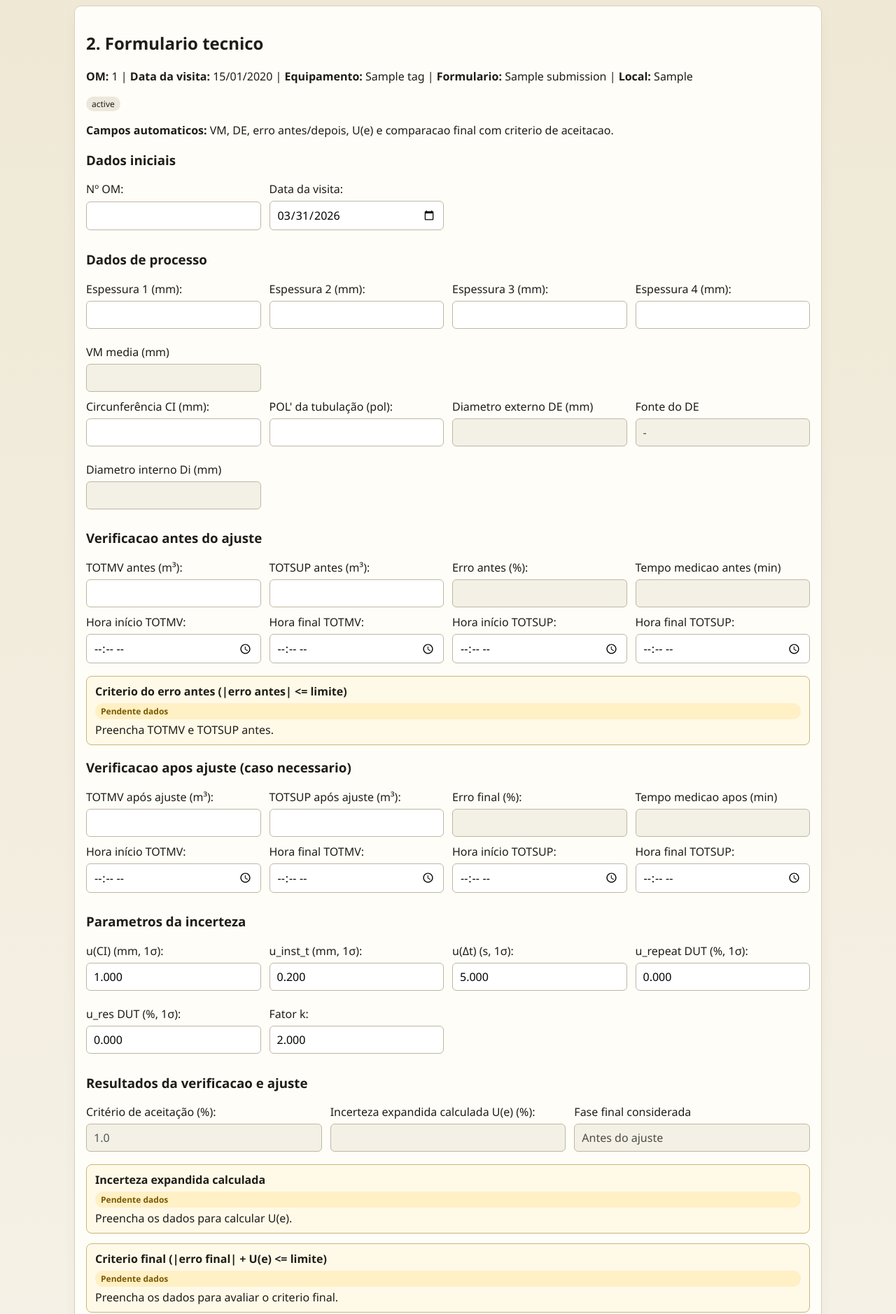
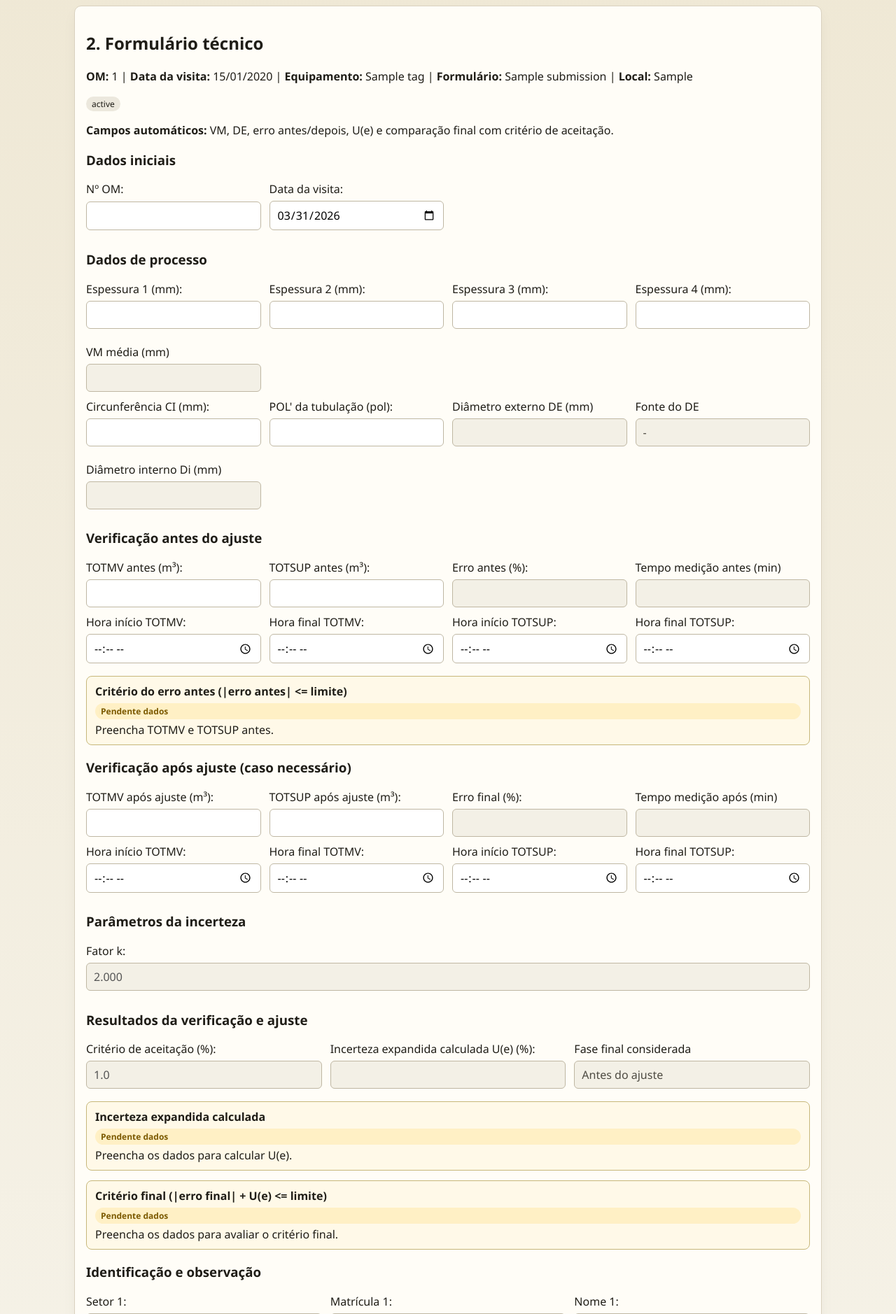
Before and after one commit to dougbritosilveira-design/for_verificacao, a Django app: template templates/inspecoes/form_edit_flow_adjust.html in a window 1280 px wide. Shown: the part 58-1936 px from the top of the page at 70% size. Run offline with Django 4.2, Linux system fonts and the light colour scheme; tables that the repository leaves empty hold one stand-in row (values such as "Sample post"); the template is opened without the code that fills it: values that come from a table or form of the project are taken from there, most other values are stand-ins (such as "Sample title", 1, 10 or a date in 2020).

Commit message:
Ajusta FOR 08.05.006: ortografia, casas decimais e parametros de incerteza

```diff
--- a/inspecoes/forms.py
+++ b/inspecoes/forms.py
@@ -785,6 +785,26 @@ class FlowAdjustTechnicalForm(forms.ModelForm):
         self.fields['error_before_pct'].widget.attrs.update({'step': '0.01'})
         self.fields['error_after_pct'].widget.attrs.update({'step': '0.01'})
 
+        # Mantemos os parâmetros para cálculo interno, mas ocultos na interface.
+        for name in [
+            'flow_adjust_u_ci_mm',
+            'flow_adjust_u_inst_t_mm',
+            'flow_adjust_u_delta_t_s',
+            'flow_adjust_u_dut_repeat_pct',
+            'flow_adjust_u_dut_res_pct',
+        ]:
+            self.fields[name].widget = forms.HiddenInput()
+            self.fields[name].required = False
+
+        # Fator k deve ficar visível apenas em modo leitura.
+        self.fields['flow_adjust_k_factor'].disabled = True
+        self.fields['flow_adjust_k_factor'].widget.attrs.update(
+            {
+                'style': 'background:#f3f0e6;',
+                'title': 'Campo bloqueado. Valor padrão do método.',
+            }
+        )
+
         for name in [
             'acceptance_criterion_pct',
             'expanded_uncertainty_calc_pct',
--- a/templates/inspecoes/form_edit_flow_adjust.html
+++ b/templates/inspecoes/form_edit_flow_adjust.html
@@ -1,12 +1,12 @@
 {% extends 'base.html' %}
-{% block title %}Formulario tecnico - Medidor de vazao (FOR 08.05.006){% endblock %}
+{% block title %}Formulário técnico - Medidor de vazão (FOR 08.05.006){% endblock %}
 {% block content %}
-<h2>2. Formulario tecnico</h2>
+<h2>2. Formulário técnico</h2>
 <p>
   <strong>OM:</strong> {{ submission.om_number }}
   | <strong>Data da visita:</strong> {{ submission.execution_date|date:"d/m/Y" }}
   | <strong>Equipamento:</strong> {{ submission.equipment.tag }}
-  | <strong>Formulario:</strong> {{ submission.form_type_label }}
+  | <strong>Formulário:</strong> {{ submission.form_type_label }}
   | <strong>Local:</strong> {{ submission.location_snapshot }}
 </p>
 <p><span class="status-chip">{{ submission.get_status_display }}</span></p>
@@ -14,16 +14,16 @@
   <div class="accept-box fail" style="margin-top:8px;">
     <p style="margin:0 0 6px;"><strong>Reprovado - Refazer</strong></p>
     <p style="margin:0;">
-      <strong>Observacao do avaliador:</strong>
+      <strong>Observação do avaliador:</strong>
       {% if submission.validation_feedback %}
         {{ submission.validation_feedback|linebreaksbr }}
       {% else %}
-        Sem observacao.
+        Sem observação.
       {% endif %}
     </p>
   </div>
 {% endif %}
-<p><strong>Campos automaticos:</strong> VM, DE, erro antes/depois, U(e) e comparacao final com criterio de aceitacao.</p>
+<p><strong>Campos automáticos:</strong> VM, DE, erro antes/depois, U(e) e comparação final com critério de aceitação.</p>
 
 <style>
   .accept-box { border:1px solid #d9d1bf; border-radius:8px; padding:10px 12px; margin: 8px 0 14px; background:#faf8f2; }
@@ -62,22 +62,22 @@
     <p>{{ form.flow_adjust_thickness_2_mm.label_tag }} {{ form.flow_adjust_thickness_2_mm }}</p>
     <p>{{ form.flow_adjust_thickness_3_mm.label_tag }} {{ form.flow_adjust_thickness_3_mm }}</p>
     <p>{{ form.flow_adjust_thickness_4_mm.label_tag }} {{ form.flow_adjust_thickness_4_mm }}</p>
-    <p><label for="id_flow_adjust_vm_display">VM media (mm)</label><input id="id_flow_adjust_vm_display" class="auto-locked" type="text" readonly disabled></p>
+    <p><label for="id_flow_adjust_vm_display">VM média (mm)</label><input id="id_flow_adjust_vm_display" class="auto-locked" type="text" readonly disabled></p>
   </div>
   <div class="row">
     <p>{{ form.flow_adjust_circumference_ci_mm.label_tag }} {{ form.flow_adjust_circumference_ci_mm }}</p>
     <p>{{ form.flow_adjust_pipe_nominal_in.label_tag }} {{ form.flow_adjust_pipe_nominal_in }}</p>
-    <p><label for="id_flow_adjust_de_display">Diametro externo DE (mm)</label><input id="id_flow_adjust_de_display" class="auto-locked" type="text" readonly disabled></p>
+    <p><label for="id_flow_adjust_de_display">Diâmetro externo DE (mm)</label><input id="id_flow_adjust_de_display" class="auto-locked" type="text" readonly disabled></p>
     <p><label for="id_flow_adjust_de_source">Fonte do DE</label><input id="id_flow_adjust_de_source" class="auto-locked" type="text" readonly disabled></p>
-    <p><label for="id_flow_adjust_di_display">Diametro interno Di (mm)</label><input id="id_flow_adjust_di_display" class="auto-locked" type="text" readonly disabled></p>
+    <p><label for="id_flow_adjust_di_display">Diâmetro interno Di (mm)</label><input id="id_flow_adjust_di_display" class="auto-locked" type="text" readonly disabled></p>
   </div>
 
-  <h3>Verificacao antes do ajuste</h3>
+  <h3>Verificação antes do ajuste</h3>
   <div class="row">
     <p>{{ form.flow_adjust_before_totmv_m3.label_tag }} {{ form.flow_adjust_before_totmv_m3 }}</p>
     <p>{{ form.flow_adjust_before_totsup_m3.label_tag }} {{ form.flow_adjust_before_totsup_m3 }}</p>
     <p>{{ form.error_before_pct.label_tag }} {{ form.error_before_pct }}</p>
-    <p><label for="id_flow_adjust_before_duration">Tempo medicao antes (min)</label><input id="id_flow_adjust_before_duration" class="auto-locked" type="text" readonly disabled></p>
+    <p><label for="id_flow_adjust_before_duration">Tempo medição antes (min)</label><input id="id_flow_adjust_before_duration" class="auto-locked" type="text" readonly disabled></p>
   </div>
   <div class="row" style="grid-template-columns:repeat(4,minmax(220px,1fr));">
     <p>{{ form.flow_adjust_before_totmv_start_time.label_tag }} {{ form.flow_adjust_before_totmv_start_time }}</p>
@@ -88,18 +88,18 @@
 
   <div id="before-box" class="accept-box pending">
     <p style="margin:0 0 4px;">
-      <strong>Criterio do erro antes (|erro antes| <= limite)</strong>
+      <strong>Critério do erro antes (|erro antes| <= limite)</strong>
       <span id="before-pill" class="accept-pill pending">Pendente dados</span>
     </p>
     <p id="before-detail" style="margin:0;">Preencha TOTMV e TOTSUP antes.</p>
   </div>
 
-  <h3>Verificacao apos ajuste (caso necessario)</h3>
+  <h3>Verificação após ajuste (caso necessário)</h3>
   <div class="row">
     <p>{{ form.flow_adjust_after_totmv_m3.label_tag }} {{ form.flow_adjust_after_totmv_m3 }}</p>
     <p>{{ form.flow_adjust_after_totsup_m3.label_tag }} {{ form.flow_adjust_after_totsup_m3 }}</p>
     <p>{{ form.error_after_pct.label_tag }} {{ form.error_after_pct }}</p>
-    <p><label for="id_flow_adjust_after_duration">Tempo medicao apos (min)</label><input id="id_flow_adjust_after_duration" class="auto-locked" type="text" readonly disabled></p>
+    <p><label for="id_flow_adjust_after_duration">Tempo medição após (min)</label><input id="id_flow_adjust_after_duration" class="auto-locked" type="text" readonly disabled></p>
   </div>
   <div class="row" style="grid-template-columns:repeat(4,minmax(220px,1fr));">
     <p>{{ form.flow_adjust_after_totmv_start_time.label_tag }} {{ form.flow_adjust_after_totmv_start_time }}</p>
@@ -108,17 +108,17 @@
     <p>{{ form.flow_adjust_after_totsup_end_time.label_tag }} {{ form.flow_adjust_after_totsup_end_time }}</p>
   </div>
 
-  <h3>Parametros da incerteza</h3>
+  <h3>Parâmetros da incerteza</h3>
   <div class="row">
-    <p>{{ form.flow_adjust_u_ci_mm.label_tag }} {{ form.flow_adjust_u_ci_mm }}</p>
-    <p>{{ form.flow_adjust_u_inst_t_mm.label_tag }} {{ form.flow_adjust_u_inst_t_mm }}</p>
-    <p>{{ form.flow_adjust_u_delta_t_s.label_tag }} {{ form.flow_adjust_u_delta_t_s }}</p>
-    <p>{{ form.flow_adjust_u_dut_repeat_pct.label_tag }} {{ form.flow_adjust_u_dut_repeat_pct }}</p>
-    <p>{{ form.flow_adjust_u_dut_res_pct.label_tag }} {{ form.flow_adjust_u_dut_res_pct }}</p>
     <p>{{ form.flow_adjust_k_factor.label_tag }} {{ form.flow_adjust_k_factor }}</p>
+    {{ form.flow_adjust_u_ci_mm }}
+    {{ form.flow_adjust_u_inst_t_mm }}
+    {{ form.flow_adjust_u_delta_t_s }}
+    {{ form.flow_adjust_u_dut_repeat_pct }}
+    {{ form.flow_adjust_u_dut_res_pct }}
   </div>
 
-  <h3>Resultados da verificacao e ajuste</h3>
+  <h3>Resultados da verificação e ajuste</h3>
   <div class="row" style="grid-template-columns:repeat(3,minmax(220px,1fr));">
     <p>{{ form.acceptance_criterion_pct.label_tag }} {{ form.acceptance_criterion_pct }}</p>
     <p>{{ form.expanded_uncertainty_calc_pct.label_tag }} {{ form.expanded_uncertainty_calc_pct }}</p>
@@ -135,13 +135,13 @@
 
   <div id="final-box" class="accept-box pending">
     <p style="margin:0 0 4px;">
-      <strong>Criterio final (|erro final| + U(e) <= limite)</strong>
+      <strong>Critério final (|erro final| + U(e) <= limite)</strong>
       <span id="final-pill" class="accept-pill pending">Pendente dados</span>
     </p>
-    <p id="final-detail" style="margin:0;">Preencha os dados para avaliar o criterio final.</p>
+    <p id="final-detail" style="margin:0;">Preencha os dados para avaliar o critério final.</p>
   </div>
 
-  <h3>Identificacao e observacao</h3>
+  <h3>Identificação e observação</h3>
   <div class="row" style="grid-template-columns: repeat(3, minmax(220px,1fr)); align-items:start;">
     <div>
       <p>{{ form.sector.label_tag }} {{ form.sector }}</p>
@@ -167,13 +167,13 @@
 
   <div style="margin-top:12px; display:flex; gap:10px;">
     <button type="submit">Salvar</button>
-    <button type="submit" name="go_validate" value="1" class="secondary">Salvar e enviar para validacao</button>
+    <button type="submit" name="go_validate" value="1" class="secondary">Salvar e enviar para validação</button>
   </div>
 </form>
 
 <hr>
 <h3>Resumo calculado (MVP)</h3>
-<p>VM media espessura (mm): <span id="sum-vm">-</span></p>
+<p>VM média espessura (mm): <span id="sum-vm">-</span></p>
 <p>DE externo (mm): <span id="sum-de">-</span> | Di interno (mm): <span id="sum-di">-</span></p>
 <p>Erro antes (%): <span id="sum-err-before">-</span></p>
 <p>Erro final (%): <span id="sum-err-final">-</span></p>
@@ -349,7 +349,7 @@
       ? ((afterTotmv != null && afterTotmv !== 0 && afterTotsup != null) ? (afterTotsup / afterTotmv) : null)
       : ((beforeTotmv != null && beforeTotmv !== 0 && beforeTotsup != null) ? (beforeTotsup / beforeTotmv) : null);
     const finalDuration = (hasAfter && afterDuration != null) ? afterDuration : beforeDuration;
-    const finalPhase = hasAfter ? 'Apos ajuste' : 'Antes do ajuste';
+    const finalPhase = hasAfter ? 'Após ajuste' : 'Antes do ajuste';
 
     let uRelTempo = null;
     if (uDeltaT != null && finalDuration != null && finalDuration > 0) {
@@ -383,9 +383,9 @@
 
     const criterion = getNum('id_acceptance_criterion_pct');
     if (criterion != null) setNum('id_acceptance_criterion_pct', criterion, 1, true);
-    setNum('id_error_before_pct', beforeError, 3, true);
+    setNum('id_error_before_pct', beforeError, 2, true);
     setNum('id_error_after_pct', finalError, 3, true);
-    setNum('id_expanded_uncertainty_calc_pct', uExpanded, 3, true);
+    setNum('id_expanded_uncertainty_calc_pct', uExpanded, 2, true);
 
     setNum('id_flow_adjust_vm_display', vm, 3, false);
     setNum('id_flow_adjust_de_display', de, 3, false);
@@ -413,25 +413,25 @@
     if (criterion == null || beforeError == null) {
       setBox('before', 'pending', 'Preencha TOTMV e TOTSUP antes.');
     } else if (Math.abs(beforeError) <= criterion) {
-      setBox('before', 'ok', `Erro antes ${fmt(Math.abs(beforeError), 3)}% dentro do limite ${fmt(criterion, 1)}%.`);
+      setBox('before', 'ok', `Erro antes ${fmt(Math.abs(beforeError), 2)}% dentro do limite ${fmt(criterion, 2)}%.`);
     } else {
-      setBox('before', 'fail', `Erro antes ${fmt(Math.abs(beforeError), 3)}% fora do limite ${fmt(criterion, 1)}%.`);
+      setBox('before', 'fail', `Erro antes ${fmt(Math.abs(beforeError), 2)}% fora do limite ${fmt(criterion, 2)}%.`);
     }
 
     if (uExpanded == null) {
       setBox('uncert', 'pending', 'Preencha os dados para calcular U(e).');
     } else {
-      setBox('uncert', 'ok', `U(e) calculada: ${fmt(uExpanded, 3)}%.`);
+      setBox('uncert', 'ok', `U(e) calculada: ${fmt(uExpanded, 2)}%.`);
     }
 
     if (criterion == null || finalError == null || uExpanded == null) {
-      setBox('final', 'pending', 'Preencha os dados para avaliar o criterio final.');
+      setBox('final', 'pending', 'Preencha os dados para avaliar o critério final.');
     } else {
       const combined = Math.abs(finalError) + Math.abs(uExpanded);
       if (combined <= criterion) {
-        setBox('final', 'ok', `|Erro final| + U(e) = ${fmt(combined, 3)}% (limite ${fmt(criterion, 1)}%).`);
+        setBox('final', 'ok', `|Erro final| + U(e) = ${fmt(combined, 2)}% (limite ${fmt(criterion, 2)}%).`);
       } else {
-        setBox('final', 'fail', `|Erro final| + U(e) = ${fmt(combined, 3)}% (limite ${fmt(criterion, 1)}%).`);
+        setBox('final', 'fail', `|Erro final| + U(e) = ${fmt(combined, 2)}% (limite ${fmt(criterion, 2)}%).`);
       }
     }
   }
```
